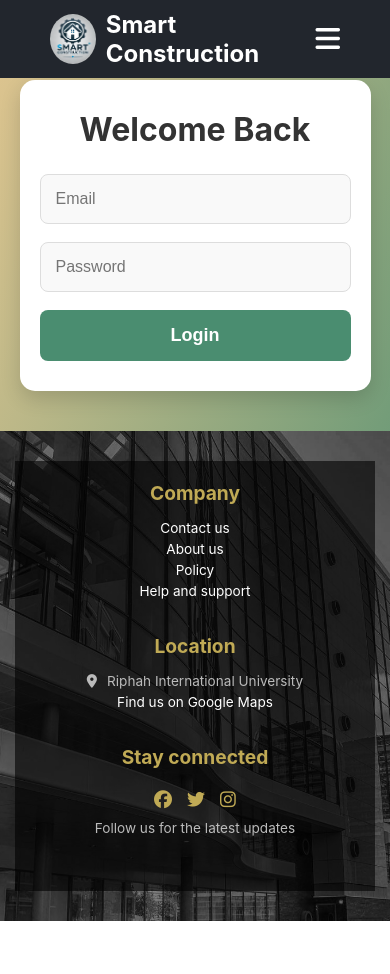
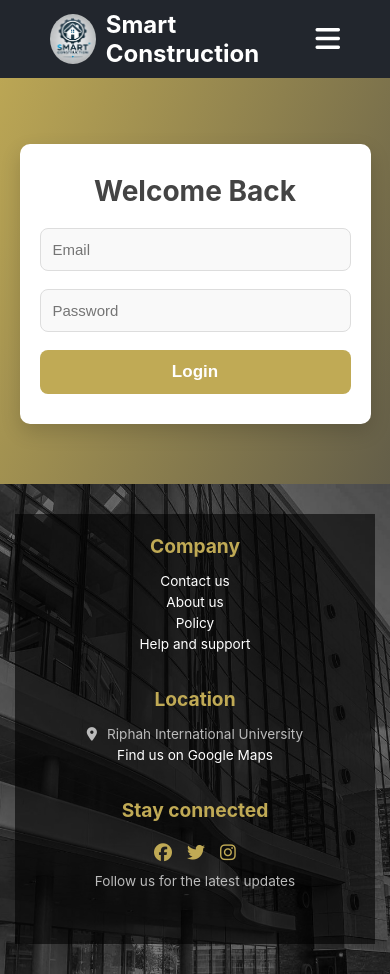
Before and after one commit to MirAllahyar/Innovative-AI-Solutions-for-Smart-Construction, a React (Create React App) app: page /login in a window 390 px wide. Before the commit the page ends 921 px from the top, so only its background shows below. Built offline with nearby package versions, Linux system fonts and the light colour scheme.

Commit message:
make login page responsive

```diff
--- a/src/pages/LoginPage/LoginPage.css
+++ b/src/pages/LoginPage/LoginPage.css
@@ -1,15 +1,17 @@
 /* Login Page Styling */
 .login-page {
+  padding-top: 10vh;
   display: flex;
   flex-direction: column;
-  min-height: 100vh;
   align-items: center;
   justify-content: center;
-  background: linear-gradient(to bottom right, #e2c690, #4a8d70);
+  background: linear-gradient(to bottom right, #c0aa55, #444);
+
 }
 
 /* Ensure header and footer are full width */
-.header, .footer {
+.header,
+.footer {
   width: 100%;
 }
 
@@ -23,11 +25,12 @@
   text-align: center;
   margin-top: 80px;
   margin-bottom: 40px;
+
 }
 
 .login-container h2 {
   font-size: 32px;
-  color: #333;
+  color: #444;
   margin-bottom: 25px;
 }
 
@@ -55,7 +58,7 @@
   padding: 15px;
   font-size: 18px;
   font-weight: bold;
-  background-color: #4a8d70;
+  background-color: #c0aa55;
   color: #fff;
   border: none;
   border-radius: 8px;
@@ -64,12 +67,12 @@
 }
 
 .login-container button:disabled {
-  background-color: #86bda3;
+  background-color: #444;
   cursor: not-allowed;
 }
 
 .login-container button:hover:enabled {
-  background-color: #e2c690;
+  background-color: #444;
   transform: translateY(-3px);
 }
 
@@ -88,11 +91,71 @@ footer {
   text-align: center;
   position: absolute;
   bottom: 0;
+
 }
 
-/* Responsive styling for smaller screens */
+/* Responsive styling */
+
+/* For mobile screens */
+@media (max-width: 576px) {
+  .login-container {
+    padding: 20px 15px;
+    margin-top: 60px;
+    margin-bottom: 60px;
+    border-radius: 10px;
+  }
+
+  .login-container h2 {
+    font-size: 24px;
+    margin-bottom: 20px;
+  }
+
+  .login-container input {
+    padding: 12px;
+    font-size: 14px;
+  }
+
+  .login-container button {
+    padding: 12px;
+    font-size: 16px;
+  }
+
+  footer {
+    font-size: 12px;
+  }
+}
+
+/* For tablet screens */
 @media (max-width: 768px) {
   .login-container {
     padding: 30px 20px;
   }
+
+  .login-container h2 {
+    font-size: 28px;
+  }
+
+  .login-container input {
+    font-size: 15px;
+  }
+
+  .login-container button {
+    font-size: 17px;
+  }
 }
+
+/* For larger screens */
+@media (min-width: 1024px) {
+  .login-container {
+    padding: 50px 40px;
+  }
+
+  .login-container h2 {
+    font-size: 36px;
+  }
+
+  .login-container button {
+    padding: 16px;
+    font-size: 20px;
+  }
+}
```
